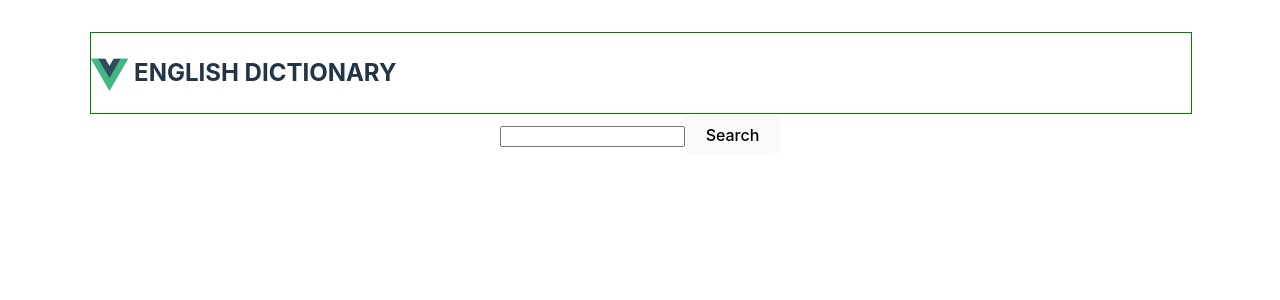
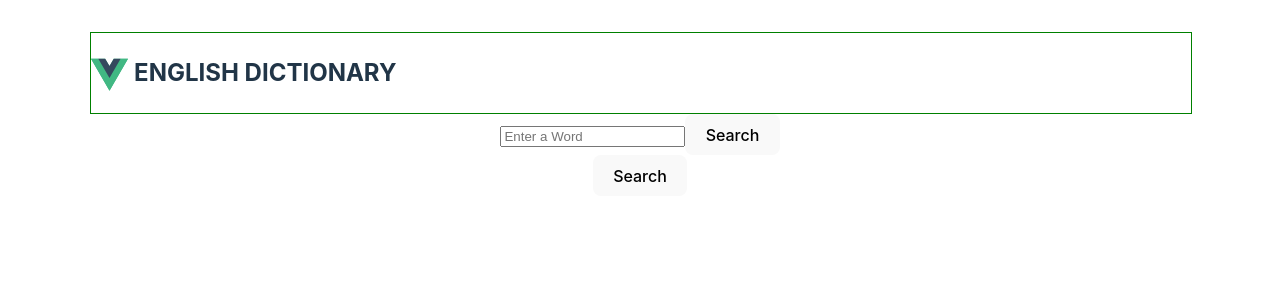
Before and after one commit to banuaggun/english-dictionary, a Vue app: page / in a window 1280 px wide. Shown: the top 300 px of the page. Built offline with nearby package versions, Linux system fonts and the light colour scheme; no server answers.

Commit message:
Tested whether the API works or not

```diff
--- a/src/App.vue
+++ b/src/App.vue
@@ -1,9 +1,20 @@
 <script setup>
 import Header from './components/Header.vue'
 import SearchBox from './components/Searchbox.vue'
+import axios from 'axios'
 import {ref} from 'vue'
 
 const searchText = ref()
+
+const screenOutput = ref()
+
+async function getData(word){
+  const result = await axios(`https://api.dictionaryapi.dev/api/v2/entries/en/${word}`).then(response => console.log(response.data[0].meanings[0].definitions[0].definition))
+
+  return result
+}
+
+getData("color")
 
 </script>
 
@@ -11,8 +22,9 @@ const searchText = ref()
   <div id="wrapper">
     <Header/>
     <main>
-      <SearchBox v-model:searchText="searchtext"/>
-
+      <SearchBox v-model:searchText="searchText" placeholder="Enter a Word" />
+      <button @click="clickHandler">Search</button>
+      <p>{{screenOutput}}</p>
     </main>
   </div>
 </template>
```
